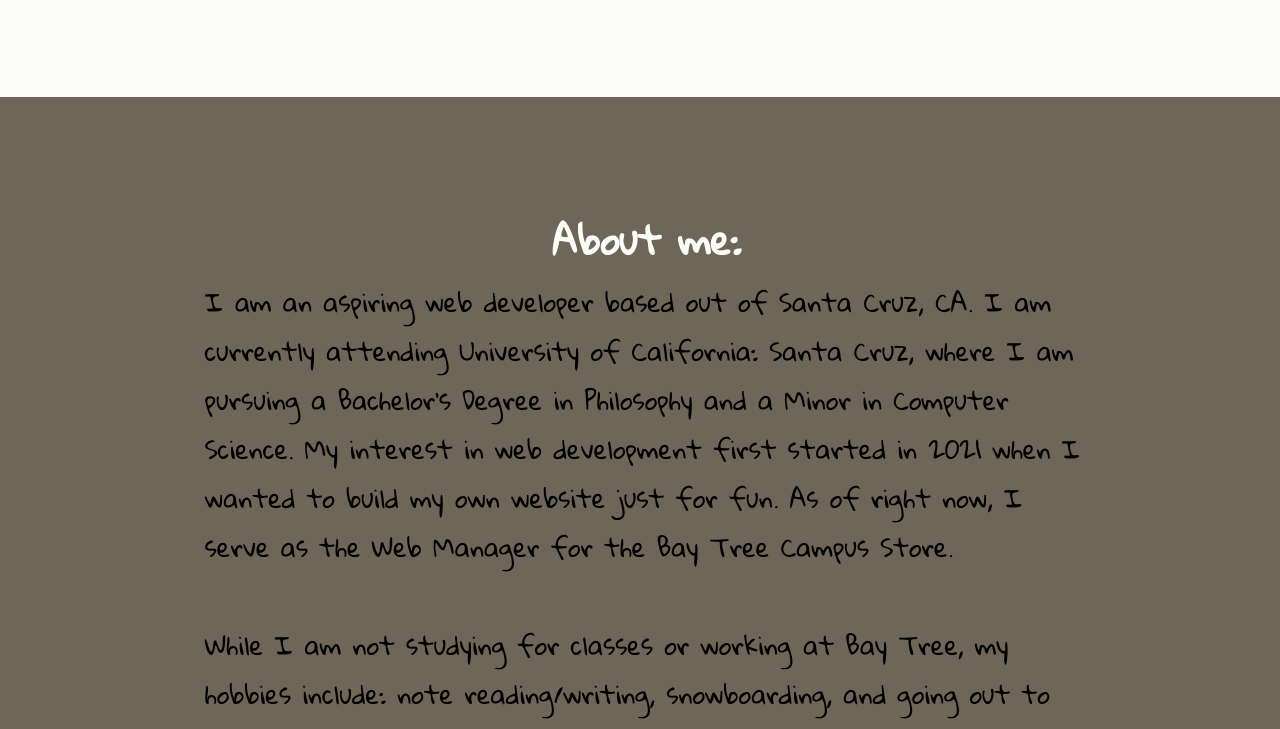
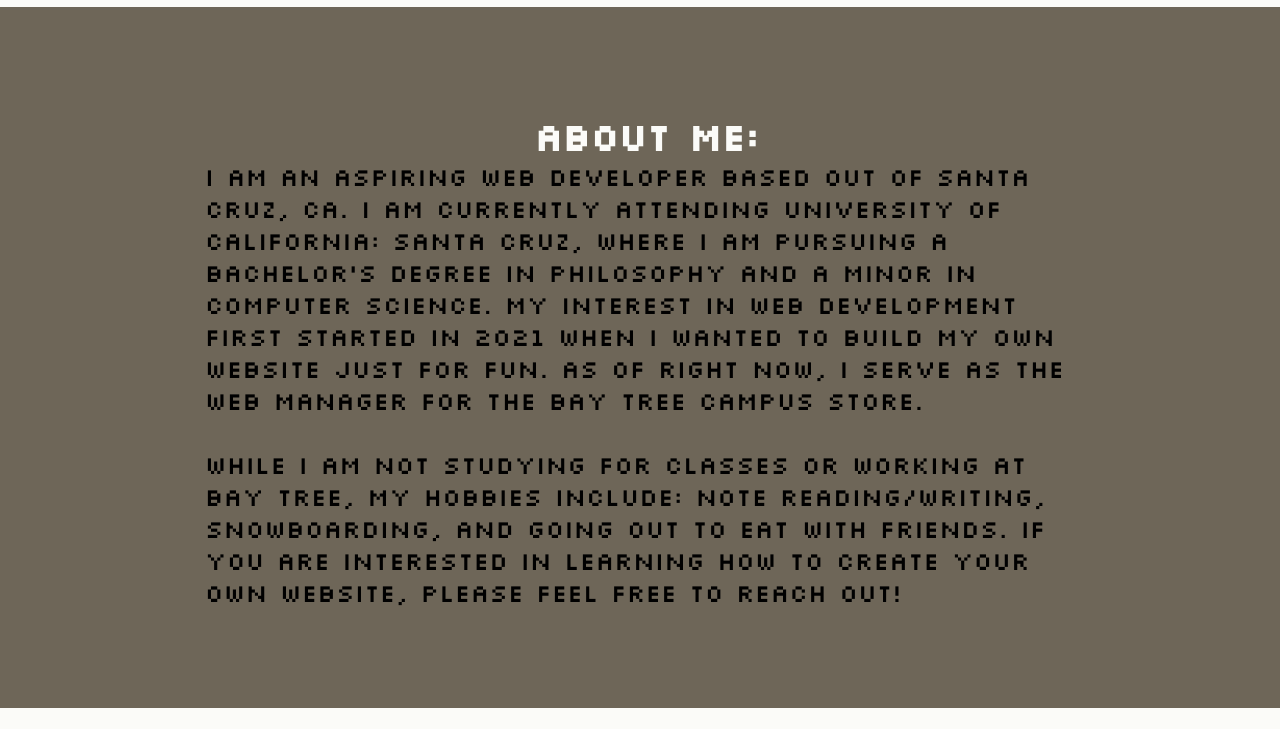
Before and after one commit to pablotheo/pablotheo.github.io, a plain HTML site: page index.html in a window 1280 px wide. Shown: the part 659-1388 px from the top of the page. Drawn offline with Linux system fonts and the light colour scheme.

Commit message:
font change

```diff
--- a/index.html
+++ b/index.html
@@ -13,7 +13,7 @@
 	<!-- google font begin -->
 	<link rel="preconnect" href="https://fonts.googleapis.com">
 	<link rel="preconnect" href="https://fonts.gstatic.com" crossorigin>
-	<link href="https://fonts.googleapis.com/css2?family=Gloria+Hallelujah&display=swap" rel="stylesheet">
+	<link href="https://fonts.googleapis.com/css2?family=Silkscreen&display=swap" rel="stylesheet">
 	<!-- google font end -->
 	<link rel="stylesheet" href="pablotheostylesheet.css">
 	<script>
--- a/pablotheostylesheet.css
+++ b/pablotheostylesheet.css
@@ -13,7 +13,7 @@ body {
 
 /* defines the font and scroll behavior */
 html {
-	font-family: 'Gloria Hallelujah', cursive;
+	font-family: 'Silkscreen', cursive;
 	scroll-behavior: smooth;
 }
 
```
